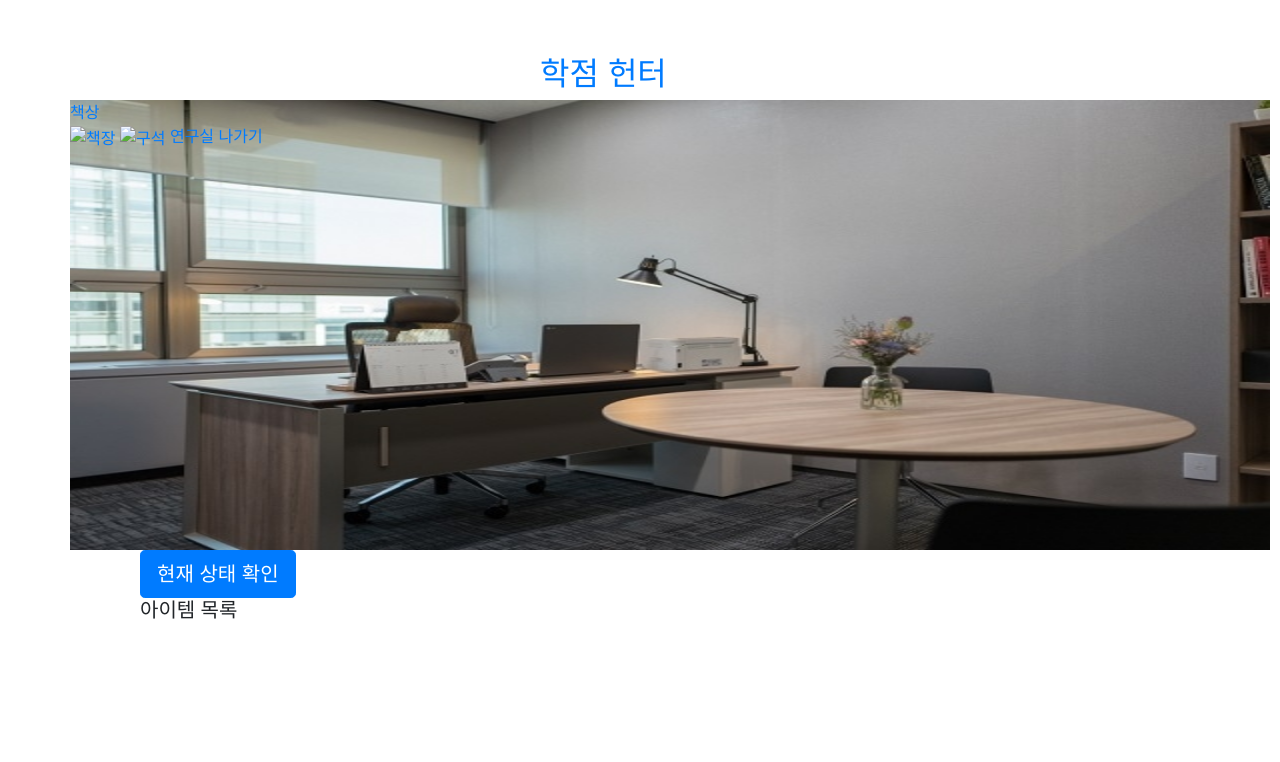
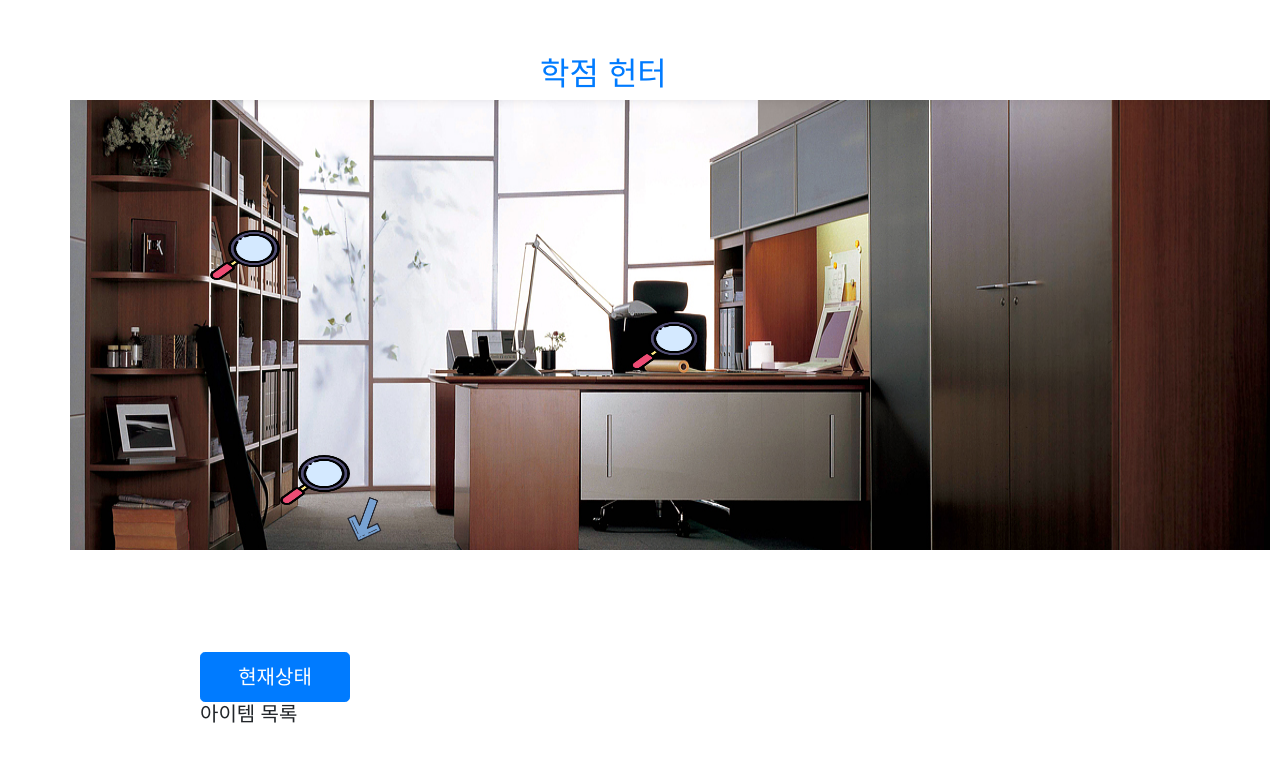
Before and after one commit to hforif/2020-2-django-Avoid-Professor, a Django app: page /lab in a window 1280 px wide. Shown: the top 762 px of that part. Run offline with Django 3.2, Linux system fonts and the light colour scheme; data that the repository does not hold is empty; the page is wider than the window, and the part outside it is not shown.

Commit message:
css대충

```diff
--- a/core/static/css/base.css
+++ b/core/static/css/base.css
@@ -1,13 +1,72 @@
-.title{
-    width:200px;
-    position:absolute; top:50px; left:50%; margin-left:-100px;
-    font-size:xx-large;
+.title {
+    width: 200px;
+    position: absolute;
+    top: 50px;
+    left: 50%;
+    margin-left: -100px;
+    font-size: xx-large;
 }
-footer{
-    width:1000px;
-    position:absolute; top:550px; left:50%; margin-left:-500px;
-    display : block;
+#status_check{
+    width:150px;
+    height:50px;
 }
-.row{
-    position:absolute; top:100px;
+footer {
+    width: 1000px;
+    position: fixed;
+    bottom: 50px;
+    margin-left: 200px;
+    display: block;
 }
+
+.row {
+    position: absolute;
+    top: 100px;
+}
+
+div .background {
+    background-image: url("/static/책상.png");
+    background-repeat: no-repeat;
+    background-size: 100% 100%;
+    height: 450px;
+    width: 1200px;
+    position: center;
+    margin-right: 200px;
+    margin-left: 0px;
+}
+
+.modal {
+    display: none; /* Hidden by default */
+    position: fixed; /* Stay in place */
+    z-index: 1; /* Sit on top */
+    left: 0;
+    top: 0;
+    width: 100%; /* Full width */
+    height: 100%; /* Full height */
+    overflow: auto; /* Enable scroll if needed */
+    background-color: rgb(0, 0, 0); /* Fallback color */
+    background-color: rgba(0, 0, 0, 0.4); /* Black w/ opacity */
+}
+
+/* Modal Content/Box */
+.modal-content {
+    background-color: #fefefe;
+    margin: 15% auto; /* 15% from the top and centered */
+    padding: 20px;
+    border: 1px solid #888;
+    width: 50%; /* Could be more or less, depending on screen size */
+}
+
+/* The Close Button */
+.close {
+    color: #aaa;
+    float: right;
+    font-size: 28px;
+    font-weight: bold;
+}
+
+.close:hover,
+.close:focus {
+    color: black;
+    text-decoration: none;
+    cursor: pointer;
+}
--- a/core/templates/core/base.html
+++ b/core/templates/core/base.html
@@ -69,7 +27,7 @@
     </div>
 </div>
 <footer>
-    <button type="button" class="btn btn-primary btn-lg" data-toggle="modal" data-target="#myModal">현재 상태 확인</button>
+    <button id="status_check" type="button" class="btn btn-primary btn-lg" data-toggle="modal" data-target="#myModal">현재상태</button>
     <div class="modal fade" id="myModal" tabindex="-1" role="dialog" aria-labelledby="myModalLabel">
         <div class="modal-dialog" role="document">
             <div class="modal-content">
--- a/core/templates/core/lab.html
+++ b/core/templates/core/lab.html
@@ -10,16 +10,50 @@
             div.background {
                 background-image: url("/static/연구실.jpg");
             }
+
+            #see_desk {
+                right: 55%;
+                bottom: 40%;
+            }
+
+            #see_bookshelf {
+                left: 10%;
+                bottom: 60%;
+            }
+
+            #see_corner {
+                bottom: 10%;
+                left: 15%;
+            }
+
+            #go_out {
+                position: absolute;
+                width: 60px;
+                height: 60px;
+                transform:rotate(110deg);
+                bottom:0%;
+                left:19%;
+            }
+
+            #go_link{
+                transform:rotate(110deg);
+            }
+
+            .mag {
+                width: 70px;
+                height: 50px;
+                position: absolute;
+            }
+
         </style>
     </head>
     <body>
-    <a href="{% url 'desk' %}">책상</a>
+    <a href="{% url 'desk' %}"><img class="mag" id="see_desk" src="/static/돋보기.png" alt="돋보기"></a>
     <div></div>
 
-    <a href="{% url 'bookshelf' %}"><img src="" alt="책장"></a>
-    <a href="{% url 'corner' %}"><img src="" alt="구석"></a>
-
-    <a href="{% url 'door' %}">연구실 나가기</a>
+    <a href="{% url 'bookshelf' %}"><img class="mag" id="see_bookshelf" src="/static/돋보기.png" alt="돋보기"></a>
+    <a href="{% url 'corner' %}"><img class="mag" id="see_corner" src="/static/돋보기.png" alt="돋보기"></a>
+    <a id="go_link" href="{% url 'door' %}"><img id="go_out" src="/static/화살표.png" alt="화살표"></a>
 
     </body>
     </html>
```
Also changed, not shown: other parts of core/templates/core/base.html (+0 -42 lines), core/templates/core/door.html (+27 -6 lines), static/bookshelf.jpg, static/돋보기.png (added), static/발자국.png (added), static/복도.jpg, static/연구실.jpg, static/화살표.png (added). Lines whose indentation alone changed are shown as unchanged.
